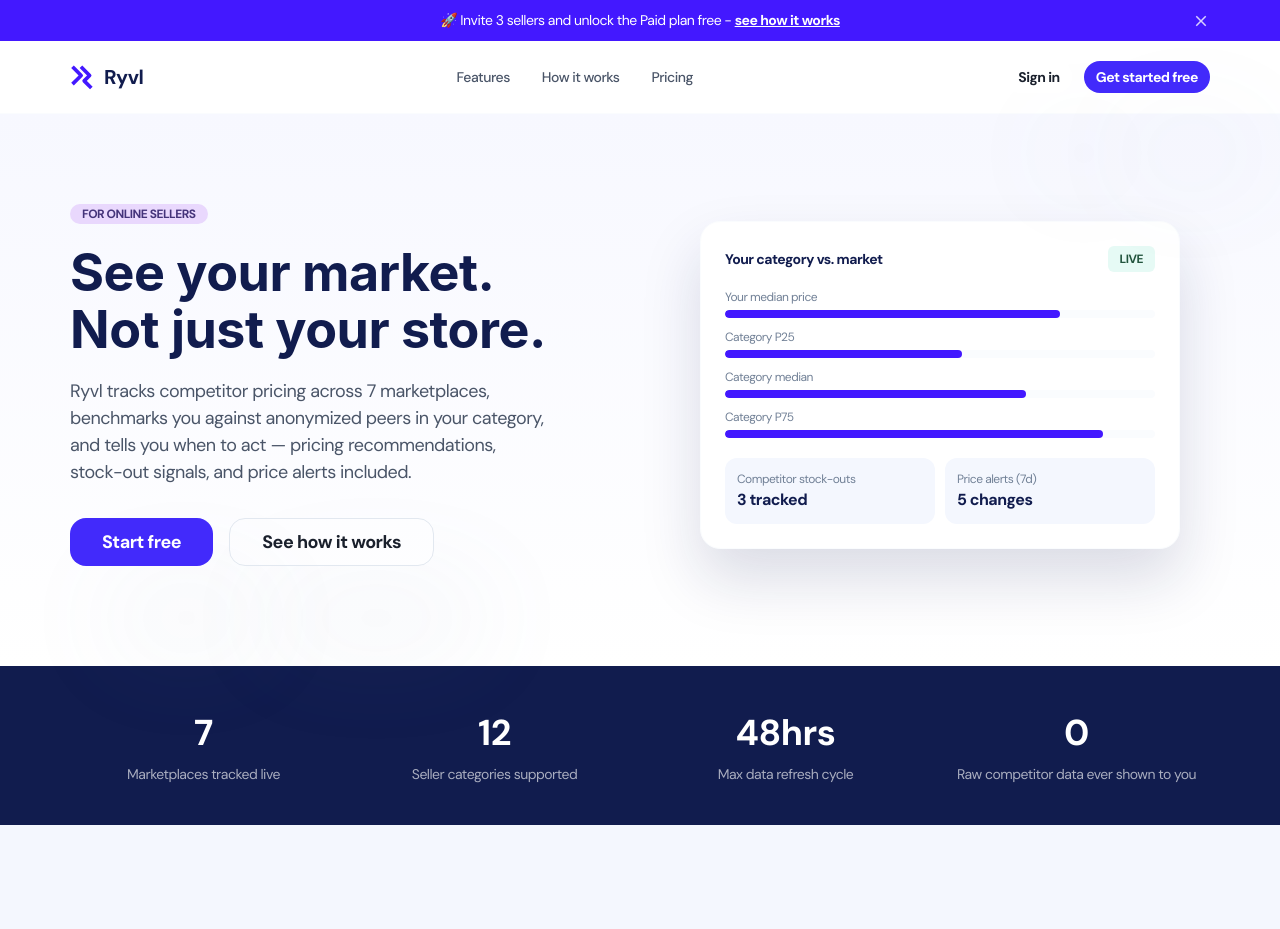
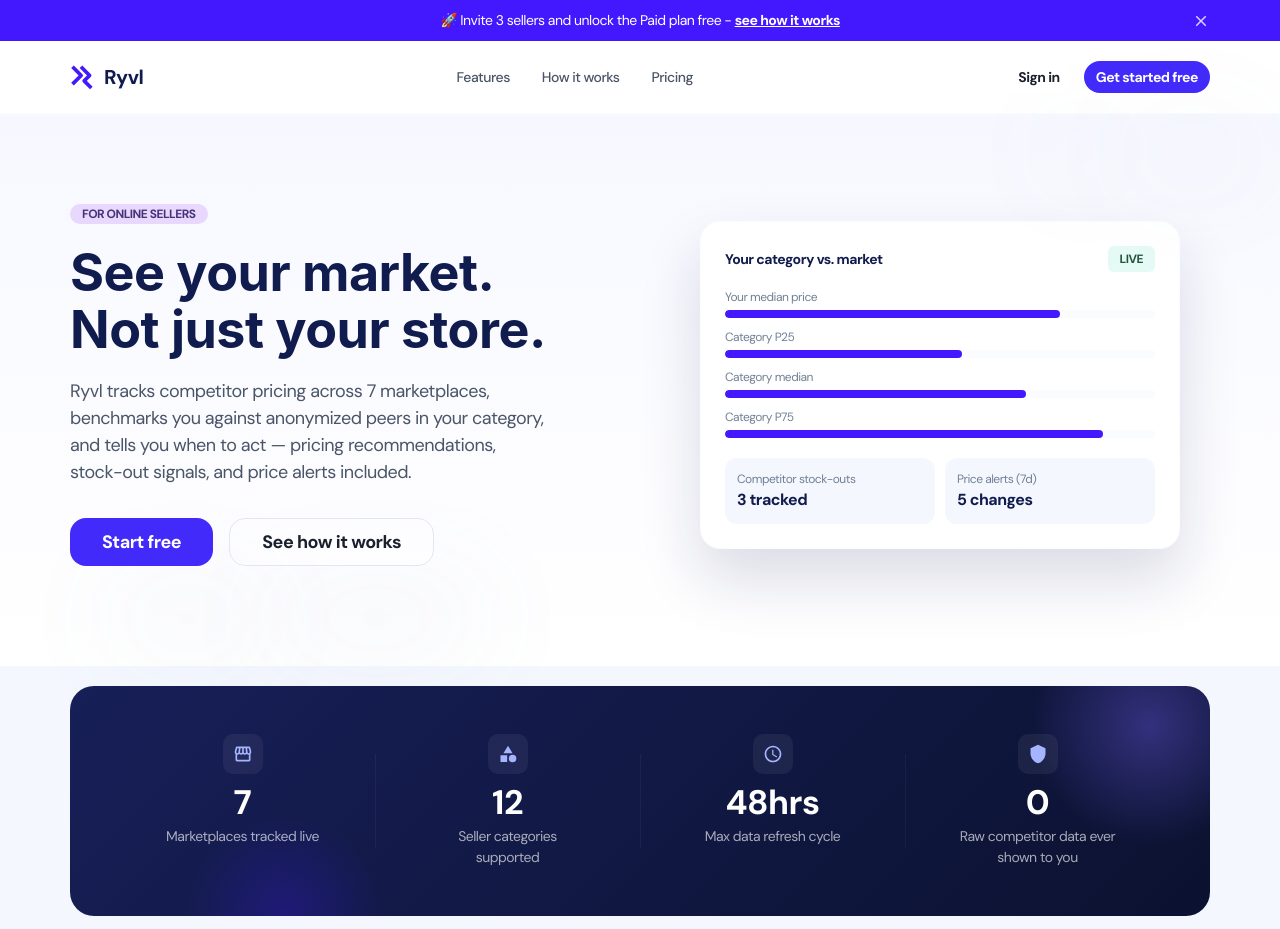
Before and after one commit to Hasee10/Market-Intel, a Next.js app in the folder horizon-ui-chakra-nextjs-main/: page / in a window 1280 px wide. Shown: the top 929 px of the page. Built offline with nearby package versions, Linux system fonts and the light colour scheme.

Commit message:
Landing Page - IV

```diff
--- a/horizon-ui-chakra-nextjs-main/src/components/landing/StatsBar.tsx
+++ b/horizon-ui-chakra-nextjs-main/src/components/landing/StatsBar.tsx
@@ -1,34 +1,86 @@
 'use client';
 
-import { Box, Container, SimpleGrid, Text } from '@chakra-ui/react';
+import { Box, Container, Divider, Flex, Icon, SimpleGrid, Text } from '@chakra-ui/react';
+import { MdStorefront, MdCategory, MdSchedule, MdShield } from 'react-icons/md';
 
 // Real, product-descriptive numbers (scraper coverage, refresh cadence) -
 // deliberately not fake customer/user counts, since this product has no
 // public user base to cite yet. Overstating traction here would be the
 // kind of thing that erodes trust the moment someone checks.
 const STATS = [
-  { value: '7', label: 'Marketplaces tracked live' },
-  { value: '12', label: 'Seller categories supported' },
-  { value: '48hrs', label: 'Max data refresh cycle' },
-  { value: '0', label: 'Raw competitor data ever shown to you' },
+  { icon: MdStorefront, value: '7', label: 'Marketplaces tracked live' },
+  { icon: MdCategory, value: '12', label: 'Seller categories supported' },
+  { icon: MdSchedule, value: '48hrs', label: 'Max data refresh cycle' },
+  { icon: MdShield, value: '0', label: 'Raw competitor data ever shown to you' },
 ];
 
 export function StatsBar() {
   return (
-    <Box bg="#111C4E" py="40px">
+    <Box position="relative" py={{ base: '0', md: '20px' }}>
       <Container maxW="1200px" px={{ base: '20px', md: '30px' }}>
-        <SimpleGrid columns={{ base: 2, md: 4 }} spacing="24px">
-          {STATS.map((stat) => (
-            <Box key={stat.label} textAlign="center">
-              <Text fontSize={{ base: '28px', md: '36px' }} fontWeight="800" color="white">
+        <Box
+          position="relative"
+          overflow="hidden"
+          borderRadius="24px"
+          bg="linear-gradient(135deg, #171F58 0%, #0B1230 100%)"
+          px={{ base: '24px', md: '48px' }}
+          py={{ base: '40px', md: '48px' }}
+        >
+          {/* Subtle decorative glow, not a flat dead block */}
+          <Box
+            position="absolute"
+            top="-80px"
+            right="-60px"
+            w="240px"
+            h="240px"
+            borderRadius="full"
+            bg="radial-gradient(circle, rgba(122,101,255,0.35) 0%, rgba(122,101,255,0) 70%)"
+          />
+          <Box
+            position="absolute"
+            bottom="-100px"
+            left="10%"
+            w="200px"
+            h="200px"
+            borderRadius="full"
+            bg="radial-gradient(circle, rgba(67,24,255,0.25) 0%, rgba(67,24,255,0) 70%)"
+          />
+
+          <SimpleGrid columns={{ base: 2, md: 4 }} spacing={{ base: '32px', md: '16px' }} position="relative">
+            {STATS.map((stat, i) => (
+              <Flex key={stat.label} direction="column" align={{ base: 'flex-start', md: 'center' }} textAlign={{ base: 'left', md: 'center' }} position="relative">
+                {i > 0 && (
+                  <Divider
+                    orientation="vertical"
+                    position="absolute"
+                    left={{ base: 'auto', md: '-8px' }}
+                    h="70%"
+                    top="15%"
+                    borderColor="whiteAlpha.200"
+                    display={{ base: 'none', md: 'block' }}
+                  />
+                )}
+                <Flex
+                  w="40px"
+                  h="40px"
+                  borderRadius="10px"
+                  bg="whiteAlpha.100"
+                  align="center"
+                  justify="center"
+                  mb="12px"
+                >
+                  <Icon as={stat.icon} boxSize="20px" color="#A5B4FF" />
+                </Flex>
+                <Text fontSize={{ base: '26px', md: '34px' }} fontWeight="800" color="white" lineHeight="1">
                   {stat.value}
                 </Text>
-              <Text fontSize="sm" color="whiteAlpha.700" mt="4px">
+                <Text fontSize="sm" color="whiteAlpha.700" mt="6px" maxW="160px">
                   {stat.label}
                 </Text>
-            </Box>
+              </Flex>
             ))}
           </SimpleGrid>
+        </Box>
       </Container>
     </Box>
   );
--- a/horizon-ui-chakra-nextjs-main/src/components/navbar/NavbarLinksAdmin.tsx
+++ b/horizon-ui-chakra-nextjs-main/src/components/navbar/NavbarLinksAdmin.tsx
@@ -43,7 +43,11 @@ export default function HeaderLinks(props: {
   const handleLogout = async () => {
     const supabase = createClient();
     await supabase.auth.signOut();
-    router.push('/auth/signin');
+    // Was routing to /auth/signin - a signed-out seller landing straight
+    // back on the sign-in form isn't wrong, but there was no way back to
+    // the actual marketing site from there (see AuthCard's new home link).
+    // Sending them to `/` matches how logging out normally works elsewhere.
+    router.push('/');
     router.refresh();
   };
 
```
Also changed, not shown: horizon-ui-chakra-nextjs-main/src/components/marketintel/AuthCard.tsx (+30 -5 lines), horizon-ui-chakra-nextjs-main/src/components/sidebar/Sidebar.tsx (+9 -24 lines), horizon-ui-chakra-nextjs-main/src/components/sidebar/components/Brand.tsx (+47 -9 lines), horizon-ui-chakra-nextjs-main/src/components/sidebar/components/Content.tsx (+4 -3 lines). Lines whose indentation alone changed are shown as unchanged.
